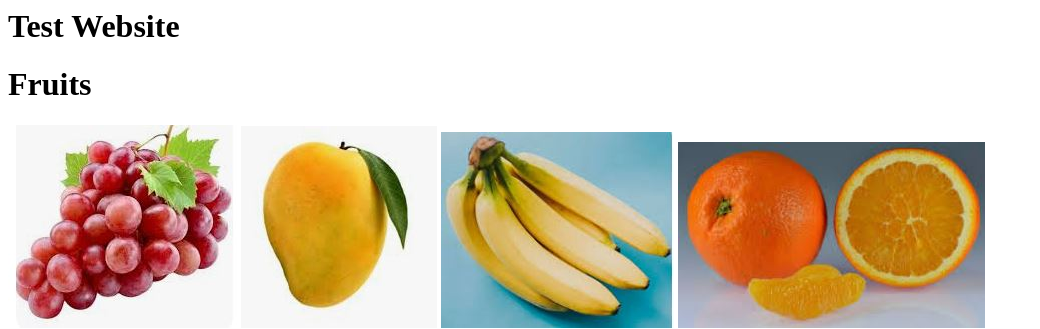
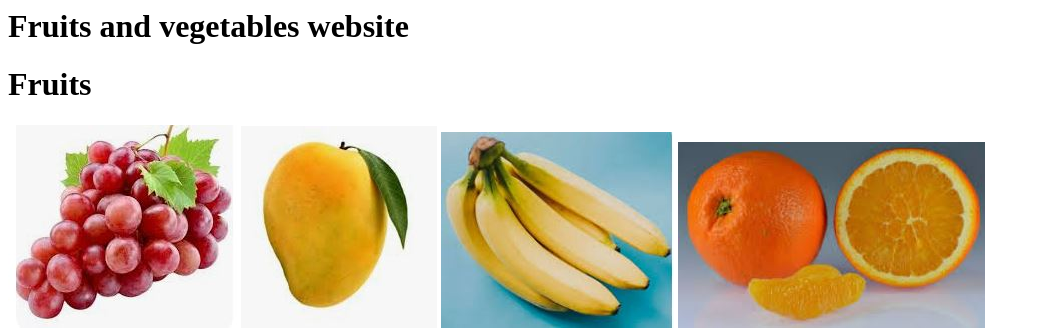
Before and after one commit to amanvellorevit/fruitsvegetables, a plain HTML site: page index.html in a window 1280 px wide. Shown: the top 329 px of the page, without its empty margins (0-1040 px from the left). Drawn offline with Linux system fonts and the light colour scheme.

Commit message:
Update index.html

```diff
--- a/index.html
+++ b/index.html
@@ -1,4 +1,4 @@
-<h1> Test Website</h1>
+<h1>Fruits and vegetables website</h1>
 <h1> Fruits</h1>
 <img src="grapes.jpg" alt="grapes Tree">
 <img src="mango.jpg" alt="mango Tree">
```
